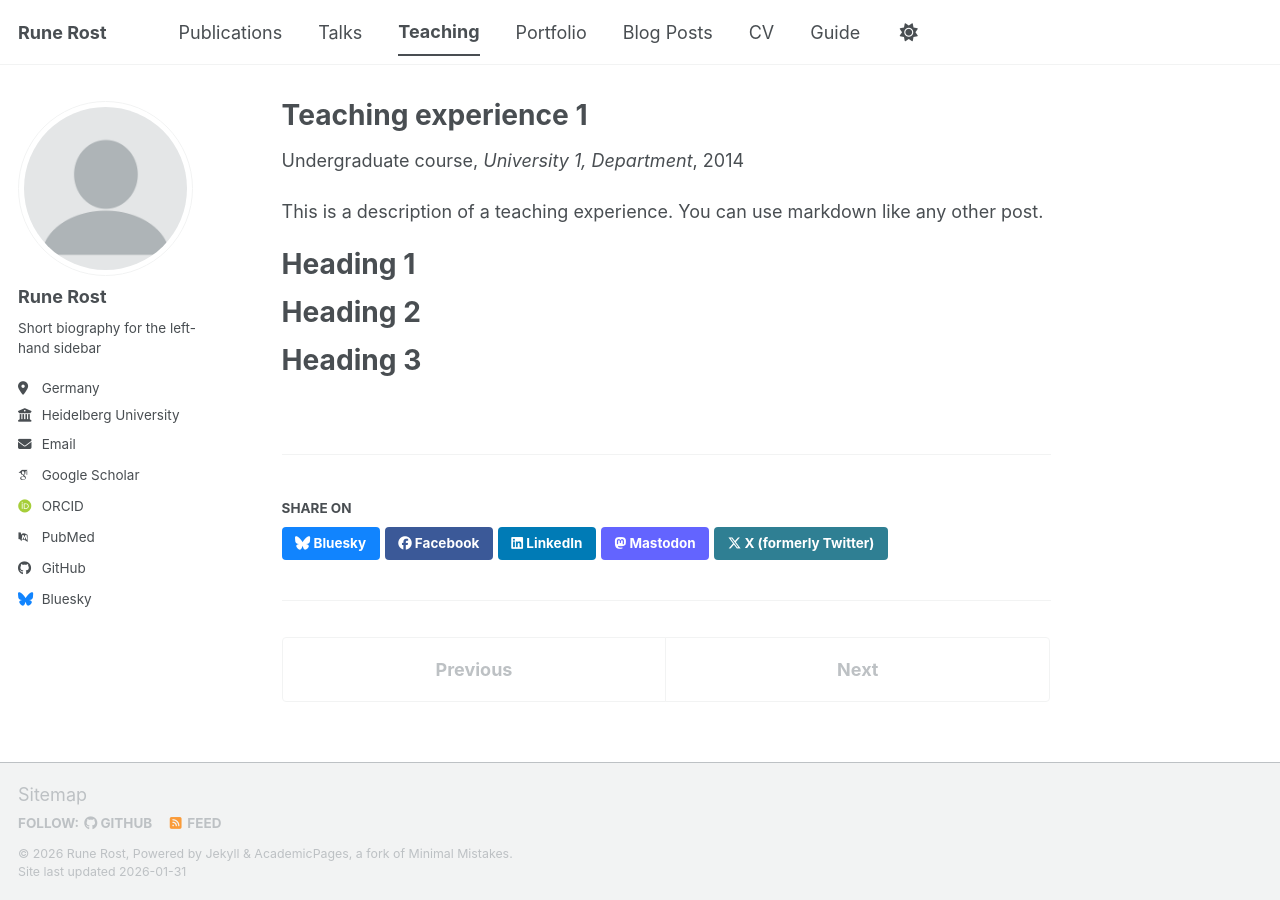
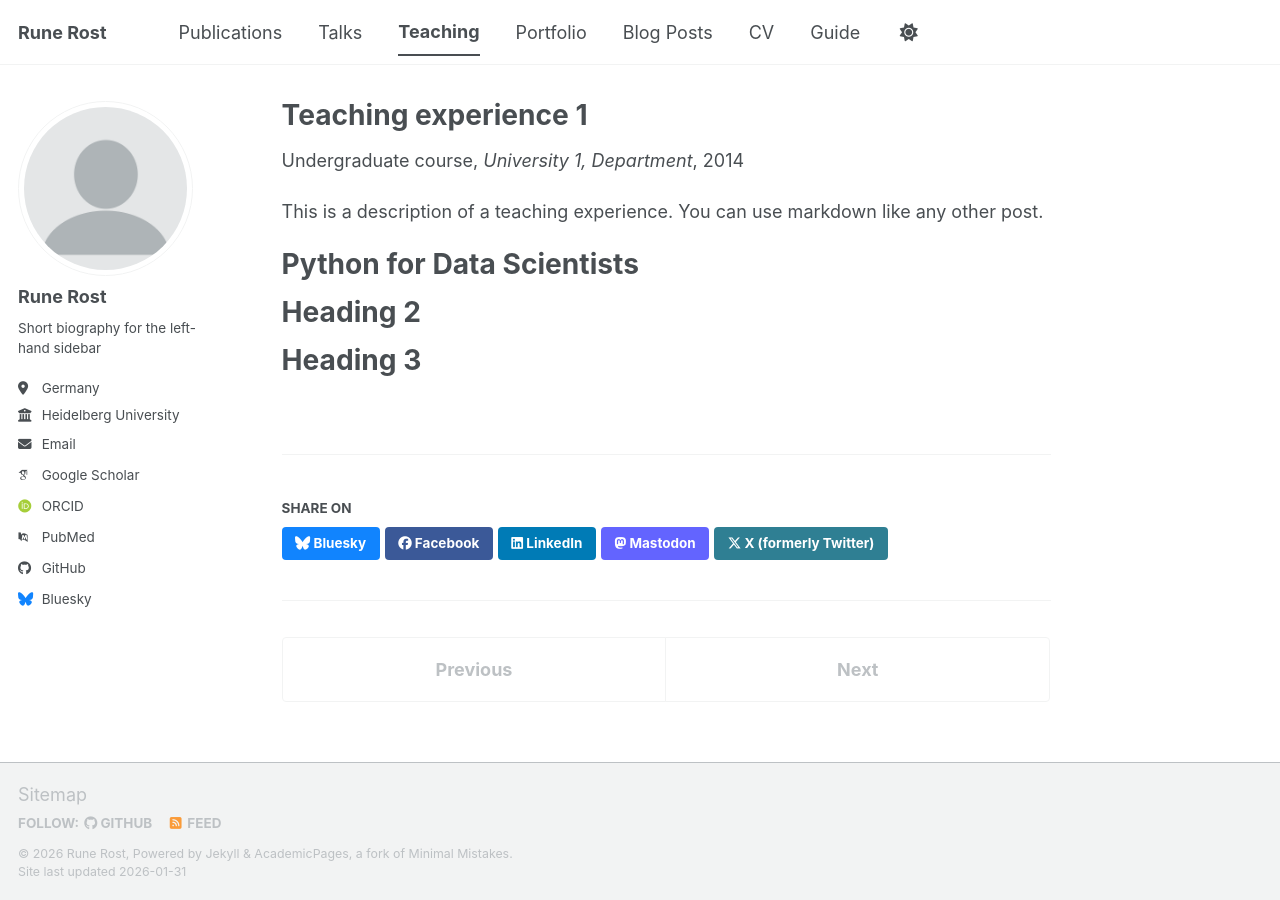
Before and after one commit to RuneRost/RuneRost.github.io, a Jekyll site: the page built from _teaching/2014-spring-teaching-1.md, in a window 1280 px wide. Built offline with Jekyll 4.4.1, drawn with Linux system fonts in a browser that asks for light colours; some web fonts are replaced; a script bundle is joined from its source files by our own code; library files that are not in the unit come from our copies.

Commit message:
Update heading for Python course description

```diff
--- a/_teaching/2014-spring-teaching-1.md
+++ b/_teaching/2014-spring-teaching-1.md
@@ -10,7 +10,7 @@ location: "City, Country"
 
 This is a description of a teaching experience. You can use markdown like any other post.
 
-Heading 1
+Python for Data Scientists
 ======
 
 Heading 2
```
